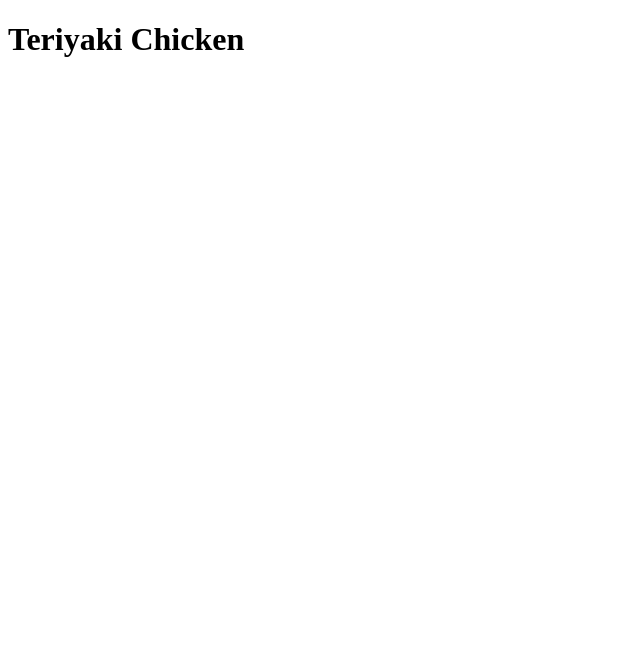
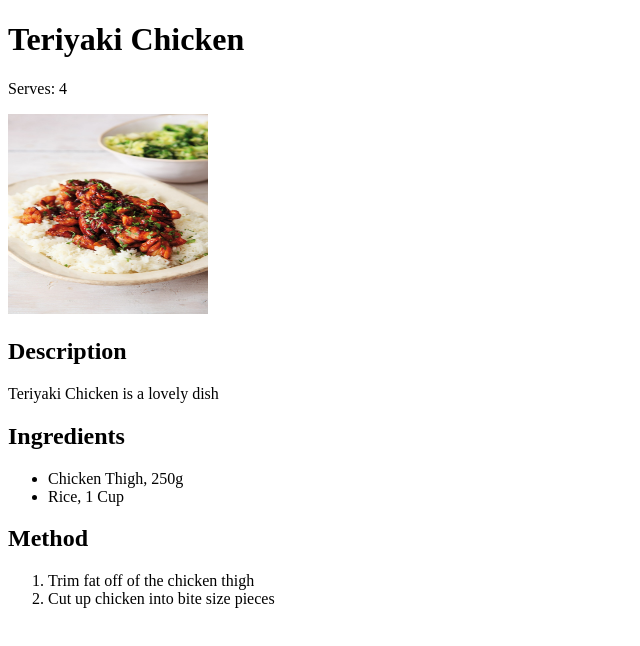
Before and after one commit to xmclachlan/odin-recipes, a plain HTML site: page recipes/teriyaki-chicken.html in a window 1280 px wide. Shown: the whole page, without its empty margins (0-640 px from the left). Drawn offline with Linux system fonts and the light colour scheme.

Commit message:
recipes build out

```diff
--- a/recipes/teriyaki-chicken.html
+++ b/recipes/teriyaki-chicken.html
@@ -7,5 +7,19 @@
 </head>
 <body>
     <h1>Teriyaki Chicken</h1>
+    <p>Serves: 4</p>
+    <img src="./img/teriyaki-chicken.jpeg" height="200" width="200" style="overflow: hidden;">
+    <h2>Description</h2>
+    <p>Teriyaki Chicken is a lovely dish</p>
+    <h2>Ingredients</h2>
+    <ul>
+        <li>Chicken Thigh, 250g</li>
+        <li>Rice, 1 Cup</li>
+    </ul>
+    <h2>Method</h2>
+    <ol>
+        <li>Trim fat off of the chicken thigh</li>
+        <li>Cut up chicken into bite size pieces</li>
+    </ol>
 </body>
 </html>
```
Also changed, not shown: recipes/butter-chicken.html (+14 -0 lines), recipes/sweet-and-sour-pork.html (+14 -0 lines), recipes/img/teriyaki-chicken.jpeg (added).
